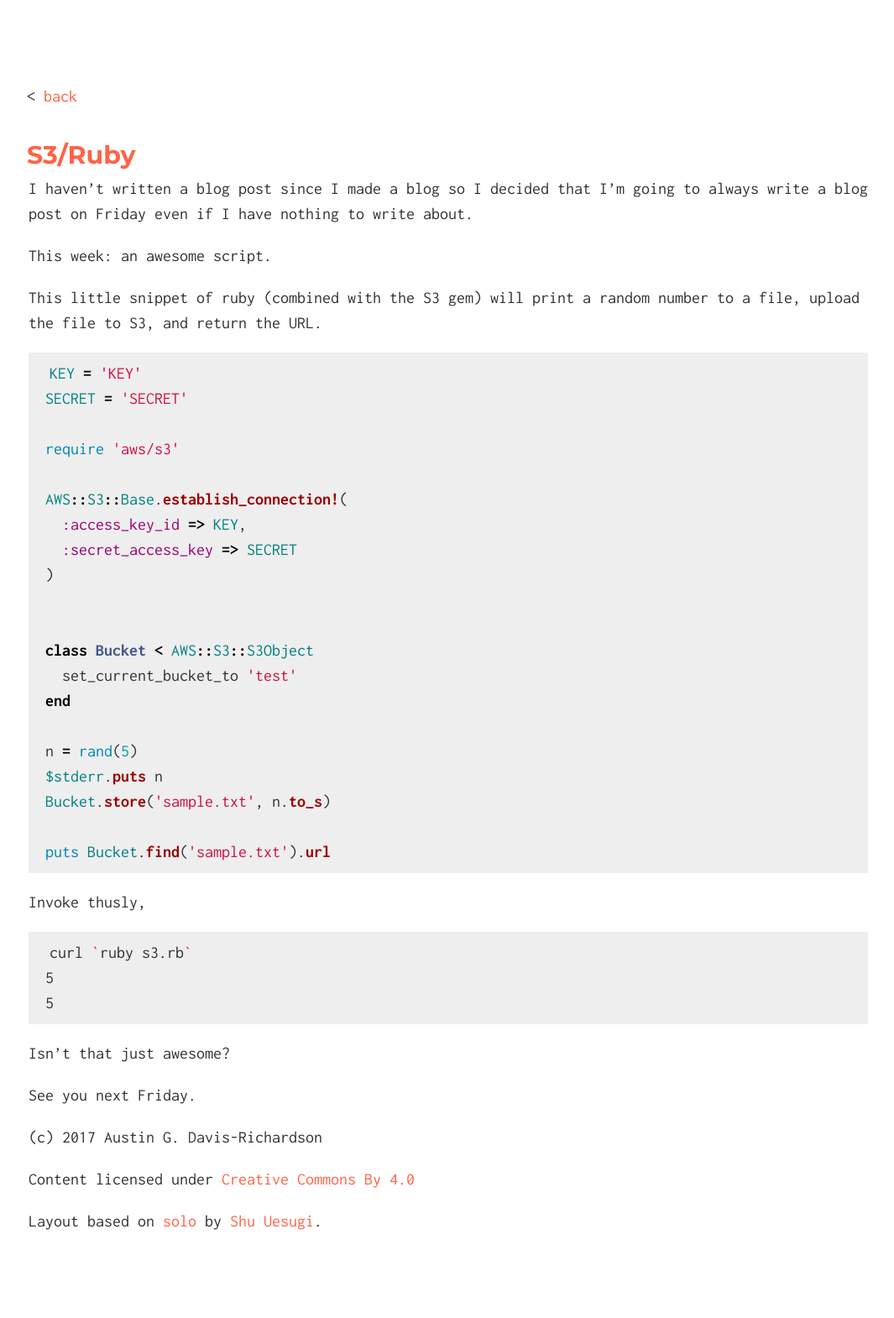
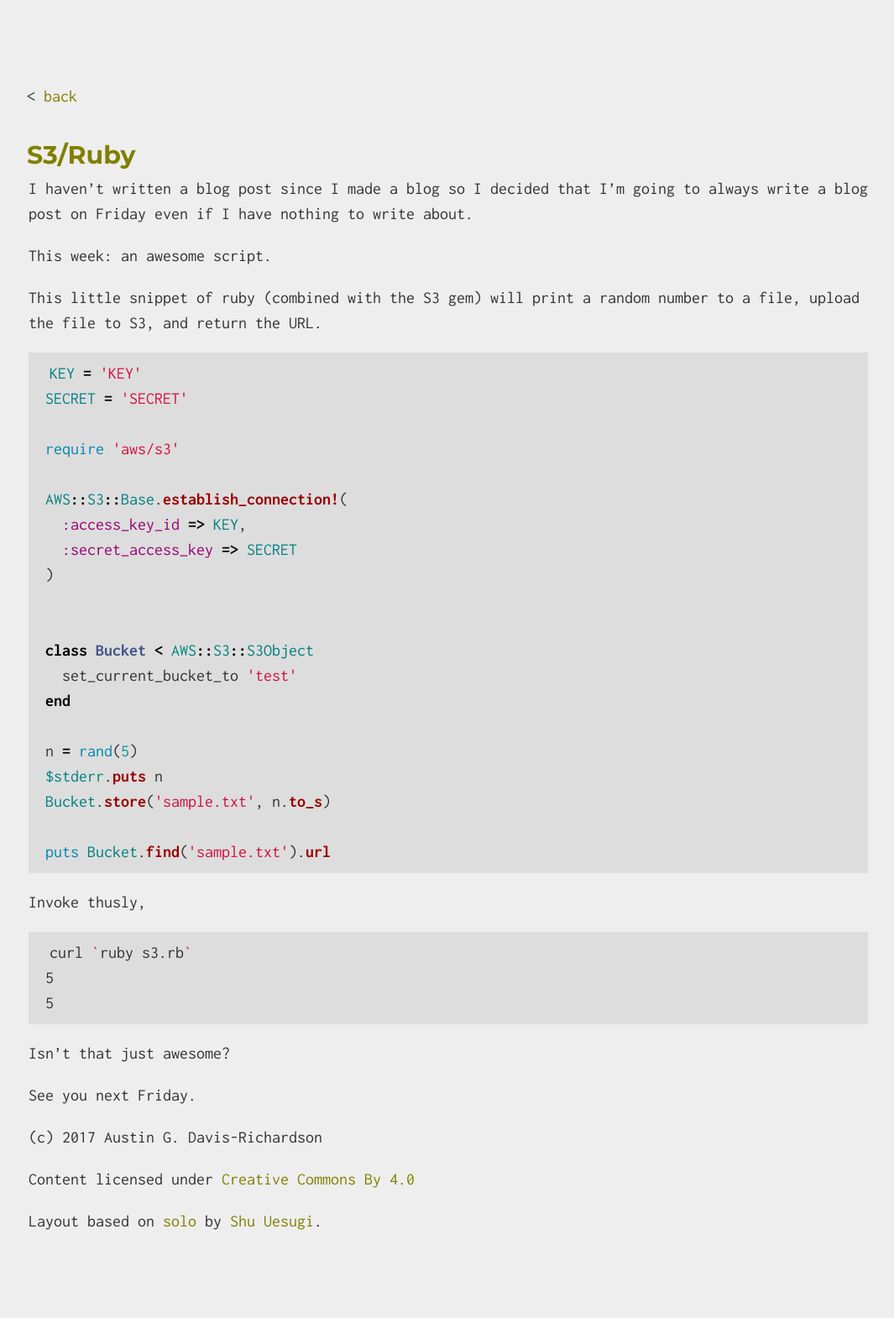
Before and after one commit to audy/audy.github.io, a Jekyll site: the page built from _posts/2011-04-08-s3.md, in a window 1280 px wide. Shown: the whole page at 84% size, without its empty margins (106-1171 px from the left). Built offline with Jekyll 4.4.1, drawn with Linux system fonts in a browser that asks for light colours.

Commit message:
nicer colors

```diff
--- a/css/solo.css
+++ b/css/solo.css
@@ -17,6 +17,7 @@ html {
 }
 
 body {
+  background: #eee;
   margin: 2rem 0 5rem;
   color: #333;
 }
@@ -28,7 +29,7 @@ body {
 }
 
 a {
-  color: tomato;
+  color: olive;
   text-decoration: none;
 }
 
@@ -50,7 +51,7 @@ h1, h2, h3, h4, h5, h6 {
 
 h1 {
   font-size: 1.25rem;
-  color:tomato;
+  color: olive;
   margin-top: 2rem;
 }
 
@@ -136,8 +137,9 @@ td, th {
 }
 
 pre, code {
+  background: #ddd;
   font-family: inherit;
-  background-color: #eee;
+  background-color: #ddd;
 }
 
 pre {
```
